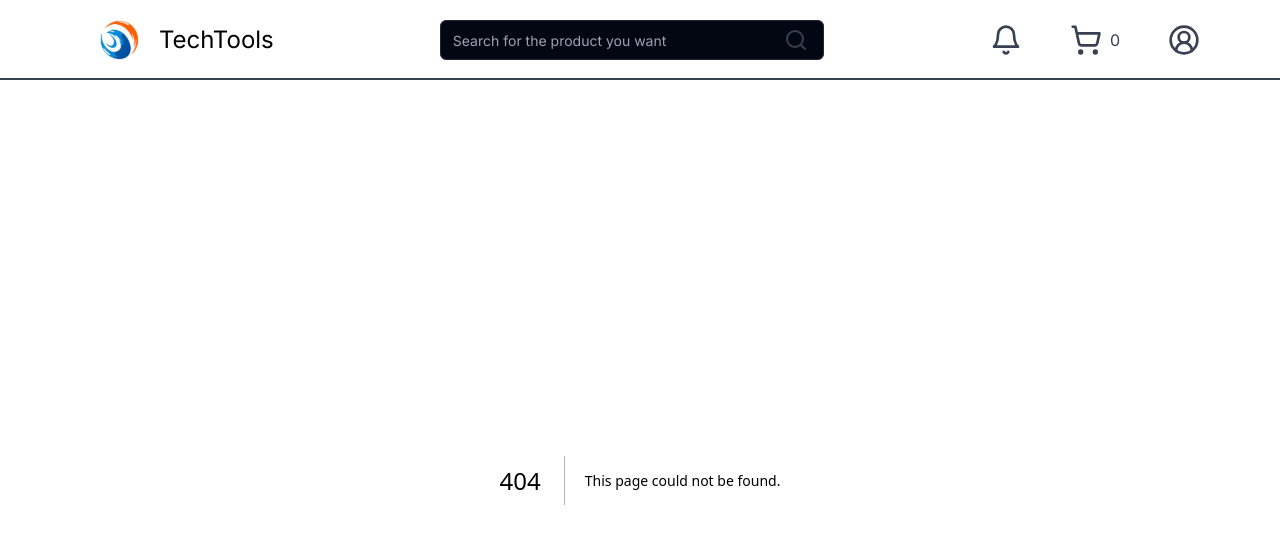
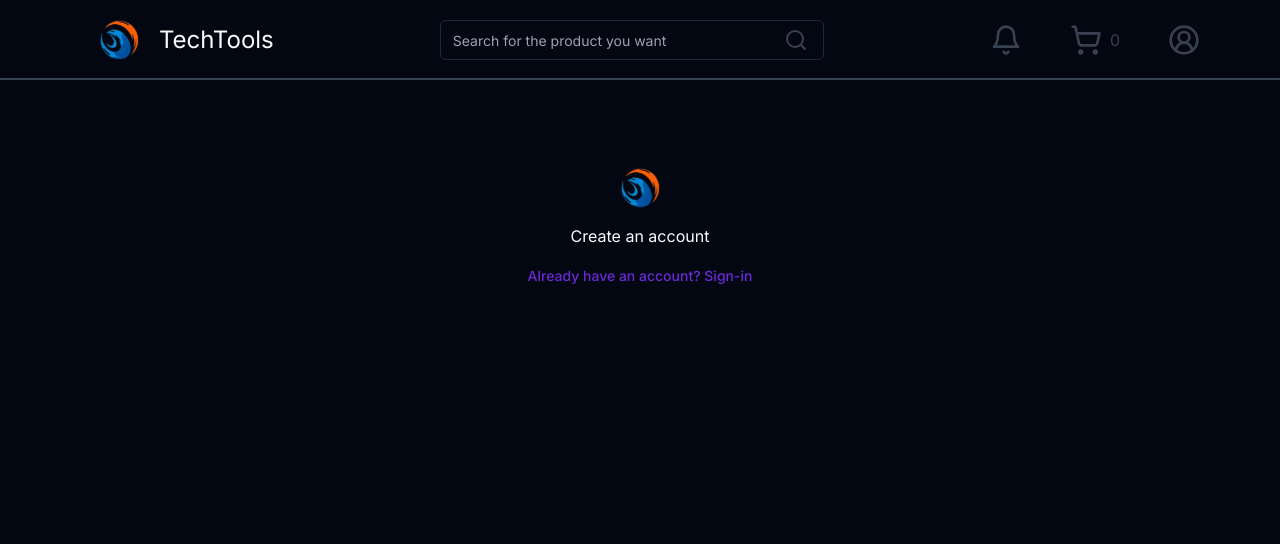
Before and after one commit to fedevcoding/tech-tools, a Next.js app: page /sign-up in a window 1280 px wide. Before the commit this address had no page. Shown: the top 544 px of the page. Built offline with nearby package versions, Linux system fonts and the light colour scheme.

Commit message:
🔑 mock signup

```diff
--- /dev/null
+++ b/src/app/(auth)/sign-up/page.tsx
@@ -0,0 +1,25 @@
+import { Icons } from "@/components/Icons";
+import { buttonVariants } from "@/components/ui/button";
+import Link from "next/link";
+
+const Page = () => {
+ return (
+  <>
+   <div className="container relative flex pt-20 flex-col items-center justify-center lg:px-0">
+    <div className="mx-auto flex W-full flex-col justify-center space-y-6 sm:w-[350px]">
+     <div className="flex flex-col items-center space-y-2 text-center">
+      <Icons.logo />
+
+      <h1>Create an account</h1>
+
+      <Link href={"/sign-in"} className={buttonVariants({ variant: "link" })}>
+       Already have an account? Sign-in
+      </Link>
+     </div>
+    </div>
+   </div>
+  </>
+ );
+};
+
+export default Page;
```
